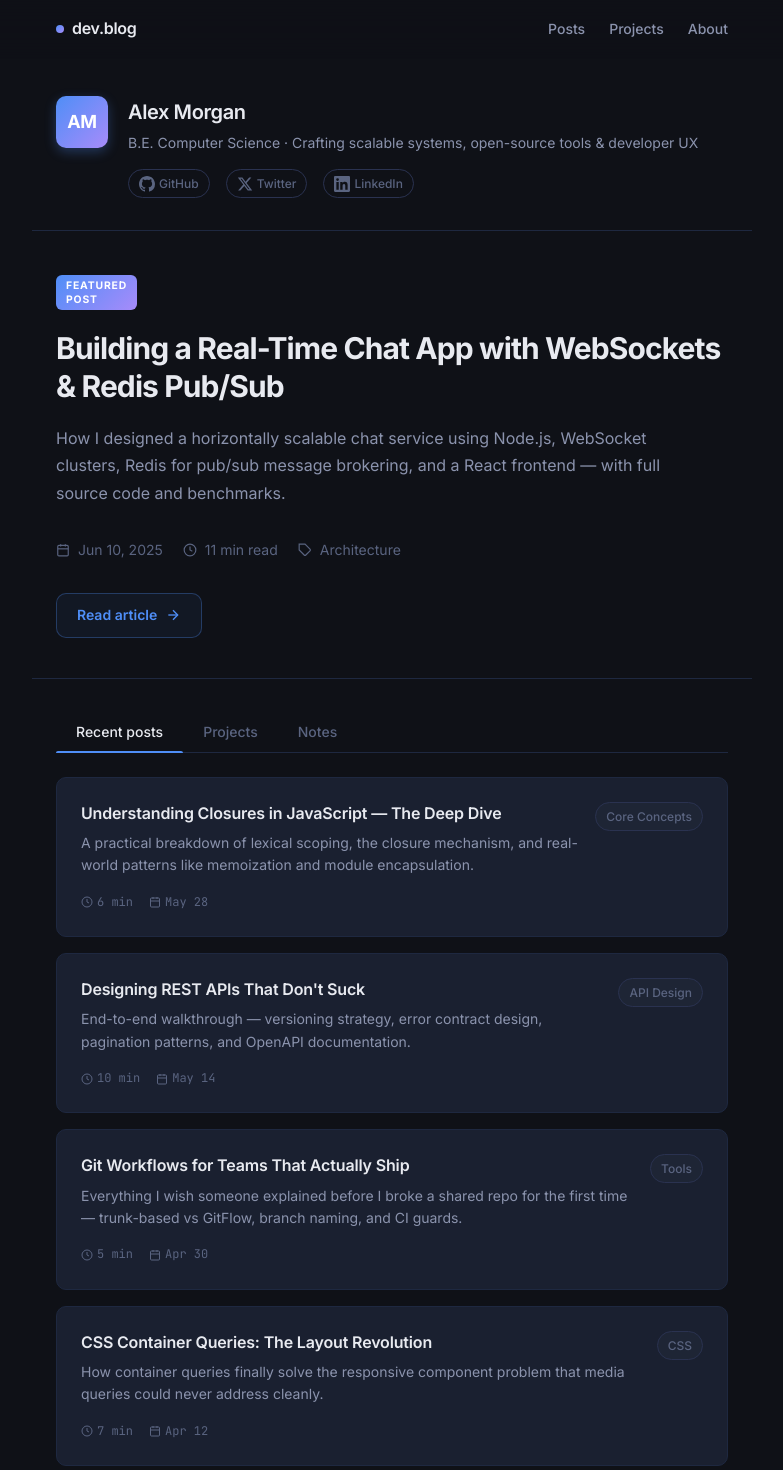
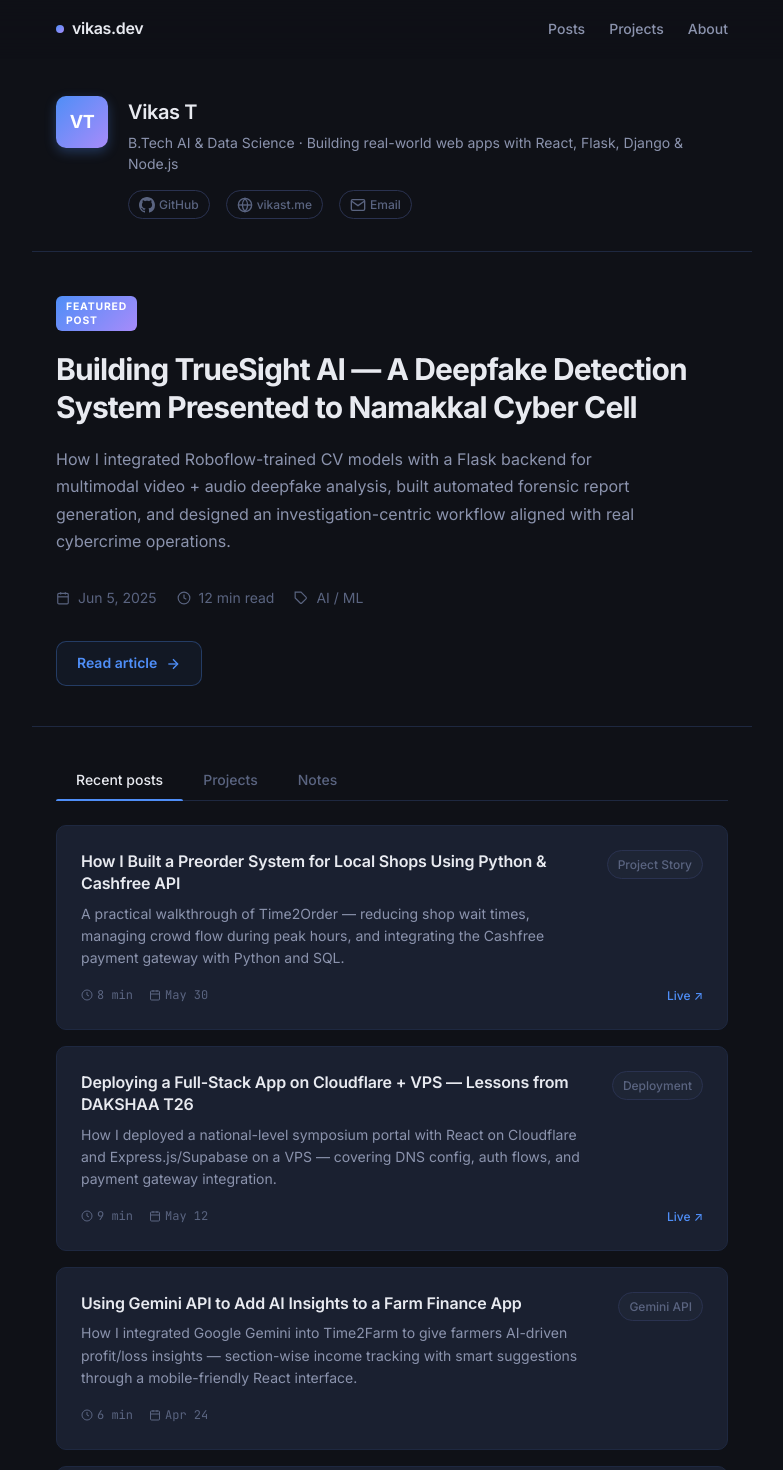
Before and after one commit to Vikasthangavel/blog, a React (Vite) app: page / in a window 1280 px wide. Shown: the top 1470 px of the page, without its empty margins (248-1031 px from the left). Built offline with nearby package versions, Linux system fonts and the light colour scheme.

Commit message:
feat: update blog content with Vikas T resume — real projects, skills, author info

```diff
--- a/src/components/AuthorCard.jsx
+++ b/src/components/AuthorCard.jsx
@@ -17,17 +17,20 @@ const AuthorCard = () => {
             </svg>
             GitHub
           </a>
-          <a href={author.links.twitter} target="_blank" rel="noreferrer" className="author-card__link">
-            <svg viewBox="0 0 24 24" width="16" height="16" fill="currentColor">
-              <path d="M18.244 2.25h3.308l-7.227 8.26 8.502 11.24H16.17l-5.214-6.817L4.99 21.75H1.68l7.73-8.835L1.254 2.25H8.08l4.713 6.231zm-1.161 17.52h1.833L7.084 4.126H5.117z"/>
+          <a href={author.links.portfolio} target="_blank" rel="noreferrer" className="author-card__link">
+            <svg viewBox="0 0 24 24" width="16" height="16" fill="none" stroke="currentColor" strokeWidth="2">
+              <circle cx="12" cy="12" r="10"/>
+              <line x1="2" y1="12" x2="22" y2="12"/>
+              <path d="M12 2a15.3 15.3 0 0 1 4 10 15.3 15.3 0 0 1-4 10 15.3 15.3 0 0 1-4-10 15.3 15.3 0 0 1 4-10z"/>
             </svg>
-            Twitter
+            vikast.me
           </a>
-          <a href={author.links.linkedin} target="_blank" rel="noreferrer" className="author-card__link">
-            <svg viewBox="0 0 24 24" width="16" height="16" fill="currentColor">
-              <path d="M20.447 20.452h-3.554v-5.569c0-1.328-.027-3.037-1.852-3.037-1.853 0-2.136 1.445-2.136 2.939v5.667H9.351V9h3.414v1.561h.046c.477-.9 1.637-1.85 3.37-1.85 3.601 0 4.267 2.37 4.267 5.455v6.286zM5.337 7.433a2.062 2.062 0 0 1-2.063-2.065 2.064 2.064 0 1 1 2.063 2.065zm1.782 13.019H3.555V9h3.564v11.452zM22.225 0H1.771C.792 0 0 .774 0 1.729v20.542C0 23.227.792 24 1.771 24h20.451C23.2 24 24 23.227 24 22.271V1.729C24 .774 23.2 0 22.222 0h.003z"/>
+          <a href={author.links.email} className="author-card__link">
+            <svg viewBox="0 0 24 24" width="16" height="16" fill="none" stroke="currentColor" strokeWidth="2">
+              <path d="M4 4h16c1.1 0 2 .9 2 2v12c0 1.1-.9 2-2 2H4c-1.1 0-2-.9-2-2V6c0-1.1.9-2 2-2z"/>
+              <polyline points="22,6 12,13 2,6"/>
             </svg>
-            LinkedIn
+            Email
           </a>
         </div>
       </div>
--- a/src/components/Navbar.jsx
+++ b/src/components/Navbar.jsx
@@ -15,7 +15,7 @@ const Navbar = () => {
       <div className="navbar__inner">
         <a href="/" className="navbar__brand">
           <span className="navbar__dot" />
-          dev.blog
+          vikas.dev
         </a>
         <ul className="navbar__links">
           <li><a href="#posts">Posts</a></li>
--- a/src/data/data.js
+++ b/src/data/data.js
@@ -1,71 +1,74 @@
 // ─── Author ───────────────────────────────────────────────────────────────────
 export const author = {
-  name: "Alex Morgan",
-  initials: "AM",
-  title: "Senior Software Engineer",
+  name: "Vikas T",
+  initials: "VT",
+  title: "Full Stack Developer",
   subtitle:
-    "B.E. Computer Science · Crafting scalable systems, open-source tools & developer UX",
-  avatar: null, // set to image URL if available
+    "B.Tech AI & Data Science · Building real-world web apps with React, Flask, Django & Node.js",
+  location: "Erode, TN",
   links: {
-    github: "https://github.com",
-    twitter: "https://twitter.com",
-    linkedin: "https://linkedin.com",
+    github: "https://github.com/Vikasthangavel/",
+    portfolio: "https://vikast.me/",
+    email: "mailto:vikasthangavel@gmail.com",
   },
 };
 
 // ─── Featured Post ────────────────────────────────────────────────────────────
 export const featuredPost = {
   id: "featured-1",
-  title: "Building a Real-Time Chat App with WebSockets & Redis Pub/Sub",
+  title: "Building TrueSight AI — A Deepfake Detection System Presented to Namakkal Cyber Cell",
   excerpt:
-    "How I designed a horizontally scalable chat service using Node.js, WebSocket clusters, Redis for pub/sub message brokering, and a React frontend — with full source code and benchmarks.",
-  date: "Jun 10, 2025",
-  readTime: "11 min read",
-  category: "Architecture",
-  slug: "realtime-chat-websocket-redis",
+    "How I integrated Roboflow-trained CV models with a Flask backend for multimodal video + audio deepfake analysis, built automated forensic report generation, and designed an investigation-centric workflow aligned with real cybercrime operations.",
+  date: "Jun 5, 2025",
+  readTime: "12 min read",
+  category: "AI / ML",
+  slug: "truesight-ai-deepfake-detection",
+  liveUrl: "https://tinyurl.com/cybernamakkal",
 };
 
 // ─── Posts ────────────────────────────────────────────────────────────────────
 export const posts = [
   {
     id: "post-1",
-    title: "Understanding Closures in JavaScript — The Deep Dive",
+    title: "How I Built a Preorder System for Local Shops Using Python & Cashfree API",
     excerpt:
-      "A practical breakdown of lexical scoping, the closure mechanism, and real-world patterns like memoization and module encapsulation.",
-    readTime: "6 min",
-    date: "May 28",
-    category: "JavaScript",
-    tag: "Core Concepts",
+      "A practical walkthrough of Time2Order — reducing shop wait times, managing crowd flow during peak hours, and integrating the Cashfree payment gateway with Python and SQL.",
+    readTime: "8 min",
+    date: "May 30",
+    category: "Backend",
+    tag: "Project Story",
+    liveUrl: "https://time2orders.com",
   },
   {
     id: "post-2",
-    title: "Designing REST APIs That Don't Suck",
+    title: "Deploying a Full-Stack App on Cloudflare + VPS — Lessons from DAKSHAA T26",
     excerpt:
-      "End-to-end walkthrough — versioning strategy, error contract design, pagination patterns, and OpenAPI documentation.",
-    readTime: "10 min",
-    date: "May 14",
-    category: "Backend",
-    tag: "API Design",
+      "How I deployed a national-level symposium portal with React on Cloudflare and Express.js/Supabase on a VPS — covering DNS config, auth flows, and payment gateway integration.",
+    readTime: "9 min",
+    date: "May 12",
+    category: "DevOps",
+    tag: "Deployment",
+    liveUrl: "https://dakshaa.ksrct.ac.in",
   },
   {
     id: "post-3",
-    title: "Git Workflows for Teams That Actually Ship",
+    title: "Using Gemini API to Add AI Insights to a Farm Finance App",
     excerpt:
-      "Everything I wish someone explained before I broke a shared repo for the first time — trunk-based vs GitFlow, branch naming, and CI guards.",
-    readTime: "5 min",
-    date: "Apr 30",
-    category: "DevOps",
-    tag: "Tools",
+      "How I integrated Google Gemini into Time2Farm to give farmers AI-driven profit/loss insights — section-wise income tracking with smart suggestions through a mobile-friendly React interface.",
+    readTime: "6 min",
+    date: "Apr 24",
+    category: "AI / ML",
+    tag: "Gemini API",
   },
   {
     id: "post-4",
-    title: "CSS Container Queries: The Layout Revolution",
+    title: "What I Learned as a Web Developer Intern at Gradix Technologies",
     excerpt:
-      "How container queries finally solve the responsive component problem that media queries could never address cleanly.",
-    readTime: "7 min",
-    date: "Apr 12",
-    category: "Frontend",
-    tag: "CSS",
+      "Real talk on building responsive frontends, collaborating on API integrations, improving app performance, and working in a team-based agile environment for the first time.",
+    readTime: "5 min",
+    date: "Apr 5",
+    category: "Career",
+    tag: "Internship",
   },
 ];
 
@@ -73,42 +76,81 @@ export const posts = [
 export const projects = [
   {
     id: "proj-1",
-    title: "OpenMetrics Dashboard",
+    title: "TrueSight AI — Deepfake Detection System",
     excerpt:
-      "An open-source observability dashboard built with React, D3.js and a Go backend — supports Prometheus and custom metric ingestion.",
+      "AI-powered deepfake detector integrating Roboflow CV models with a Flask backend for multimodal (video + audio) analysis. Generates structured forensic reports and was presented to Namakkal Cyber Cell for potential pilot.",
     readTime: "12 min",
-    date: "Jun 1",
-    category: "Open Source",
+    date: "Jun 5",
+    category: "AI / ML",
     tag: "Project",
-    stack: ["React", "Go", "D3.js", "Prometheus"],
-    liveUrl: "#",
-    repoUrl: "#",
+    stack: ["Flask", "Python", "Roboflow", "React"],
+    liveUrl: "https://tinyurl.com/cybernamakkal",
+    repoUrl: "https://github.com/Vikasthangavel/",
   },
   {
     id: "proj-2",
-    title: "AI-Powered Code Review Bot",
+    title: "DAKSHAA T26 — National-Level Symposium Portal",
     excerpt:
-      "A GitHub Action that integrates GPT-4 to provide inline PR reviews, style suggestions, and complexity analysis.",
-    readTime: "8 min",
-    date: "Apr 22",
-    category: "AI / ML",
+      "Full-stack web app for a national technical symposium. Built with React frontend on Cloudflare, Express.js + REST APIs on VPS, Supabase auth/DB, and integrated college payment gateway for 500+ registrations.",
+    readTime: "9 min",
+    date: "Apr 20",
+    category: "Full Stack",
     tag: "Project",
-    stack: ["TypeScript", "OpenAI API", "GitHub Actions"],
-    liveUrl: "#",
-    repoUrl: "#",
+    stack: ["React", "Express.js", "Supabase", "Cloudflare"],
+    liveUrl: "https://dakshaa.ksrct.ac.in",
+    repoUrl: "https://github.com/Vikasthangavel/",
   },
   {
     id: "proj-3",
-    title: "Distributed Task Queue in Rust",
+    title: "Time2Order — Preorder Management System",
     excerpt:
-      "A lightweight, Redis-backed task queue with retry logic, dead-letter queues, and a minimal admin UI.",
-    readTime: "15 min",
-    date: "Mar 5",
-    category: "Systems",
+      "Web-based platform helping local shops manage preorders, reduce waiting time, and control crowd flow during peak hours. Built with Python, SQL, and the Cashfree payment API.",
+    readTime: "8 min",
+    date: "Mar 15",
+    category: "Full Stack",
     tag: "Project",
-    stack: ["Rust", "Redis", "Tokio"],
+    stack: ["Python", "SQL", "Cashfree API", "Flask"],
+    liveUrl: "https://time2orders.com",
+    repoUrl: "https://github.com/Vikasthangavel/",
+  },
+  {
+    id: "proj-4",
+    title: "Time2Due — Operations Management Platform",
+    excerpt:
+      "Web platform for cable operators to manage employees, track offline payments, and view secure mobile-friendly reports and dashboards.",
+    readTime: "7 min",
+    date: "Feb 28",
+    category: "Full Stack",
+    tag: "Project",
+    stack: ["React", "Node.js", "MySQL"],
+    liveUrl: "https://time2due.com",
+    repoUrl: "https://github.com/Vikasthangavel/",
+  },
+  {
+    id: "proj-5",
+    title: "Time2Farm — Farm Finance & AI Insights",
+    excerpt:
+      "Farmer-focused app to manage section-wise income, expenses, and profit tracking. AI-driven insights powered by Gemini API through a simple, mobile-friendly React interface.",
+    readTime: "6 min",
+    date: "Feb 10",
+    category: "Full Stack",
+    tag: "Project",
+    stack: ["React", "Flask", "Gemini API", "Supabase"],
     liveUrl: null,
-    repoUrl: "#",
+    repoUrl: "https://github.com/Vikasthangavel/",
+  },
+  {
+    id: "proj-6",
+    title: "IPL Analysis — Power BI Dashboard",
+    excerpt:
+      "Interactive Power BI dashboard analyzing IPL match data from 2008–2024. Shows team performance, player statistics, and match trends using complex DAX measures.",
+    readTime: "4 min",
+    date: "Jan 20",
+    category: "Data & BI",
+    tag: "Project",
+    stack: ["Power BI", "DAX", "Excel"],
+    liveUrl: null,
+    repoUrl: "https://github.com/Vikasthangavel/",
   },
 ];
 
@@ -116,41 +158,84 @@ export const projects = [
 export const notes = [
   {
     id: "note-1",
-    title: "TIL: PostgreSQL EXPLAIN ANALYZE is underrated",
+    title: "TIL: Cashfree API webhook verification is stricter than you think",
     excerpt:
-      "Quick note on using EXPLAIN ANALYZE to catch sequential scans hiding behind decent-looking query plans.",
-    readTime: "2 min",
-    date: "Jun 8",
+      "Quick note on HMAC signature validation, idempotency keys, and the gotcha that will silently fail your payment callbacks in production.",
+    readTime: "3 min",
+    date: "Jun 2",
     tag: "Note",
   },
   {
     id: "note-2",
-    title: "Why I switched from Prettier to Biome",
+    title: "Supabase Row Level Security — the one thing most tutorials skip",
     excerpt:
-      "Biome formats 25x faster, supports lint rules, and requires zero config. Notes from migrating a monorepo.",
-    readTime: "3 min",
-    date: "May 20",
+      "How RLS policies interact with service-role keys vs anon keys, and why enabling RLS without policies is the same as disabling it entirely.",
+    readTime: "4 min",
+    date: "May 18",
     tag: "Note",
   },
   {
     id: "note-3",
-    title: "HTTP/3 and QUIC — what actually changed",
+    title: "Cloudflare Pages + VPS split deployment — my go-to setup",
     excerpt:
-      "A five-minute mental model for understanding QUIC's connection migration and how it differs from TCP.",
-    readTime: "4 min",
-    date: "May 2",
+      "Static React frontend on Cloudflare Pages (free, fast CDN) + Express.js API on a VPS. How I wire them together with environment variables and CORS.",
+    readTime: "5 min",
+    date: "Apr 30",
+    tag: "Note",
+  },
+  {
+    id: "note-4",
+    title: "Why I chose Flask over Django for AI-heavy backends",
+    excerpt:
+      "For ML inference endpoints — lower overhead, easier model integration, and faster iteration. Django is great, but Flask wins when your app is mostly a wrapper around a model.",
+    readTime: "3 min",
+    date: "Apr 8",
     tag: "Note",
   },
 ];
 
 // ─── Skills ───────────────────────────────────────────────────────────────────
 export const skills = [
-  { id: "sk-1", label: "React / Next.js", icon: "⚛️" },
-  { id: "sk-2", label: "Node.js / Express", icon: "🟢" },
-  { id: "sk-3", label: "TypeScript", icon: "🔷" },
-  { id: "sk-4", label: "PostgreSQL / Redis", icon: "🗄️" },
-  { id: "sk-5", label: "Docker / Kubernetes", icon: "🐳" },
-  { id: "sk-6", label: "Python / FastAPI", icon: "🐍" },
-  { id: "sk-7", label: "AWS / GCP", icon: "☁️" },
-  { id: "sk-8", label: "Rust (learning)", icon: "🦀" },
+  { id: "sk-1",  label: "React.js / HTML / CSS",      icon: "⚛️" },
+  { id: "sk-2",  label: "Node.js / Express.js",        icon: "🟢" },
+  { id: "sk-3",  label: "Python / Flask / Django",     icon: "🐍" },
+  { id: "sk-4",  label: "SQL / Supabase / MySQL",      icon: "🗄️" },
+  { id: "sk-5",  label: "Machine Learning / CV",       icon: "🤖" },
+  { id: "sk-6",  label: "Power BI / DAX",              icon: "📊" },
+  { id: "sk-7",  label: "Cloudflare / VPS / Git",      icon: "☁️" },
+  { id: "sk-8",  label: "REST APIs / Authentication",  icon: "🔐" },
 ];
+
+// ─── Experience ───────────────────────────────────────────────────────────────
+export const experience = [
+  {
+    id: "exp-1",
+    role: "Web Developer Intern",
+    company: "Gradix Technologies",
+    period: "2024",
+    bullets: [
+      "Developed responsive web interfaces using modern frontend technologies",
+      "Collaborated on backend API integration and feature development",
+      "Improved application performance and user experience",
+      "Worked in a team-based agile development environment",
+    ],
+  },
+];
+
+// ─── Education ────────────────────────────────────────────────────────────────
+export const education = {
+  degree: "Bachelor of Technology in Artificial Intelligence and Data Science",
+  college: "K.S.Rangasamy College of Technology",
+  period: "Sep 2023 – Jun 2027",
+  cgpa: "8.2",
+};
+
+// ─── Achievements ─────────────────────────────────────────────────────────────
+export const achievements = [
+  {
+    id: "ach-1",
+    title: "2nd Place — Namakkal Police Cybersecurity Hackathon 2025",
+    description:
+      "Developed an AI-based cybercrime detection solution (TrueSight AI) that secured 2nd place among teams from across Tamil Nadu.",
+  },
+];
```
Also changed, not shown: index.html (+2 -2 lines).
